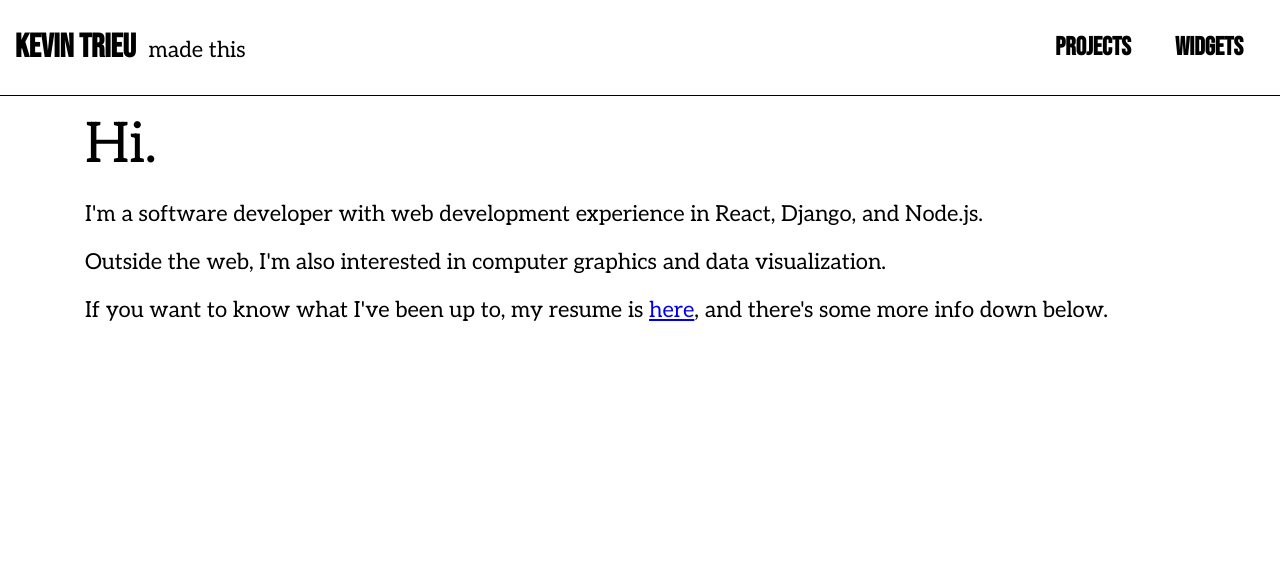
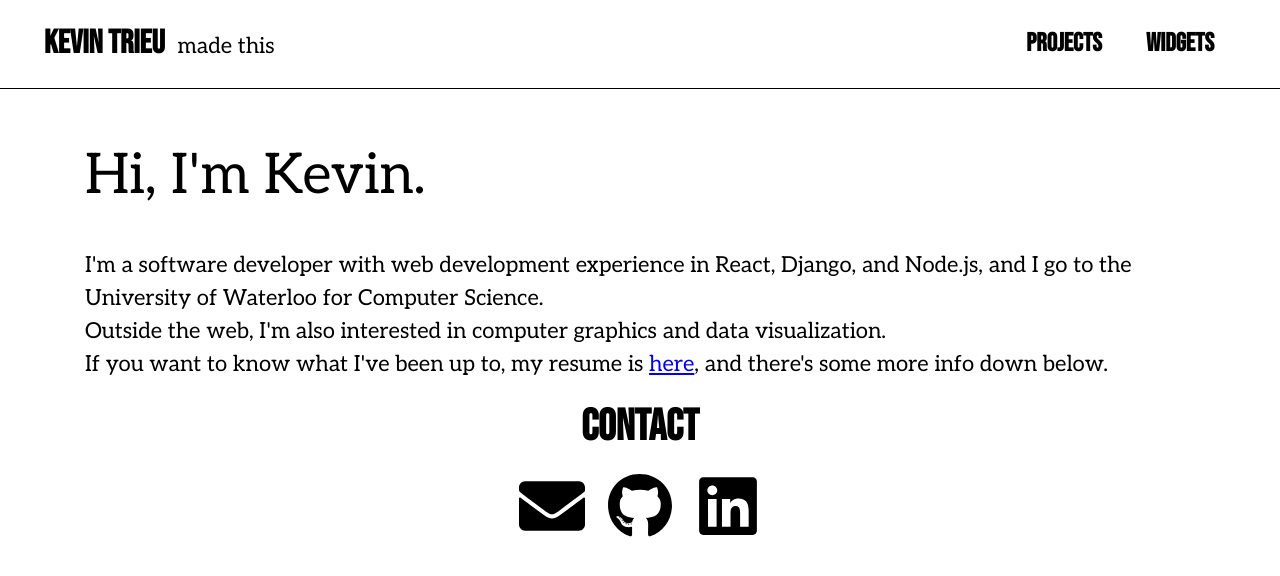
Before and after one commit to ktrieu/ktrieu.github.io, a Gatsby site: page / in a window 1280 px wide. Built offline with nearby package versions, Linux system fonts and the light colour scheme; Gatsby itself is replaced by a stand-in of ours.

Commit message:
Add contact section

```diff
--- a/package.json
+++ b/package.json
@@ -21,6 +21,7 @@
     "react": "^16.12.0",
     "react-dom": "^16.12.0",
     "react-helmet": "^6.1.0",
+    "react-icons": "^3.11.0",
     "styled-components": "^5.2.0",
     "typescript": "^4.0.3"
   },
--- /dev/null
+++ b/src/components/contact.tsx
@@ -0,0 +1,39 @@
+import React from "react"
+
+import styled from "styled-components"
+
+import { FaEnvelope, FaGithub, FaLinkedin } from "react-icons/fa"
+
+const ContactContainer = styled.div`
+  display: flex;
+  justify-content: center;
+  align-items: center;
+`
+
+const ContactIcon = styled.a`
+  margin-left: 0.5em;
+  margin-right: 0.5em;
+
+  color: inherit;
+`
+
+const Contact: React.FC = () => {
+  return (
+    <>
+      <h1 style={{ textAlign: "center" }}>Contact</h1>
+      <ContactContainer>
+        <ContactIcon href="mailto:kevin.trieu5813@gmail.com">
+          <FaEnvelope size="3em" />
+        </ContactIcon>
+        <ContactIcon href="https://github.com/ktrieu">
+          <FaGithub size="3em" />
+        </ContactIcon>
+        <ContactIcon href="https://www.linkedin.com/in/kevintrieu1/">
+          <FaLinkedin size="3em" />
+        </ContactIcon>
+      </ContactContainer>
+    </>
+  )
+}
+
+export default Contact
--- a/src/components/layout.tsx
+++ b/src/components/layout.tsx
@@ -24,6 +24,8 @@ const GlobalStyle = createGlobalStyle`
 
 	body {
 		margin: 0;
+
+		line-height: 1.5em;
 
 		${desktopOnly`
 			font-size: 22px;
--- a/src/components/navbar/index.tsx
+++ b/src/components/navbar/index.tsx
@@ -6,8 +6,8 @@ import NavbarItem from "./item"
 
 const NavbarNav = styled.nav`
   border-bottom: 1px solid black;
-  padding-left: 15px;
-  padding-right: 15px;
+  padding-left: 2em;
+  padding-right: 2em;
 
   display: flex;
   align-items: center;
--- a/src/pages/index.tsx
+++ b/src/pages/index.tsx
@@ -3,27 +3,26 @@ import Layout from "../components/layout"
 
 import styled from "styled-components"
 import { Link } from "gatsby"
+import Contact from "../components/contact"
 
-const IntroDropCap = styled.span`
+const IntroDropCap = styled.p`
   font-size: 56px;
 `
 
 const Main: React.FC = () => {
   return (
     <Layout>
-      <IntroDropCap>Hi.</IntroDropCap>
+      <IntroDropCap>Hi, I'm Kevin.</IntroDropCap>
       <p>
         I'm a software developer with web development experience in React,
-        Django, and Node.js.
-      </p>
-      <p>
+        Django, and Node.js, and I go to the University of Waterloo for Computer
+        Science. <br />
         Outside the web, I'm also interested in computer graphics and data
-        visualization.
-      </p>
-      <p>
+        visualization. <br />
         If you want to know what I've been up to, my resume is{" "}
         <Link to="/resume">here</Link>, and there's some more info down below.
       </p>
+      <Contact />
     </Layout>
   )
 }
```
